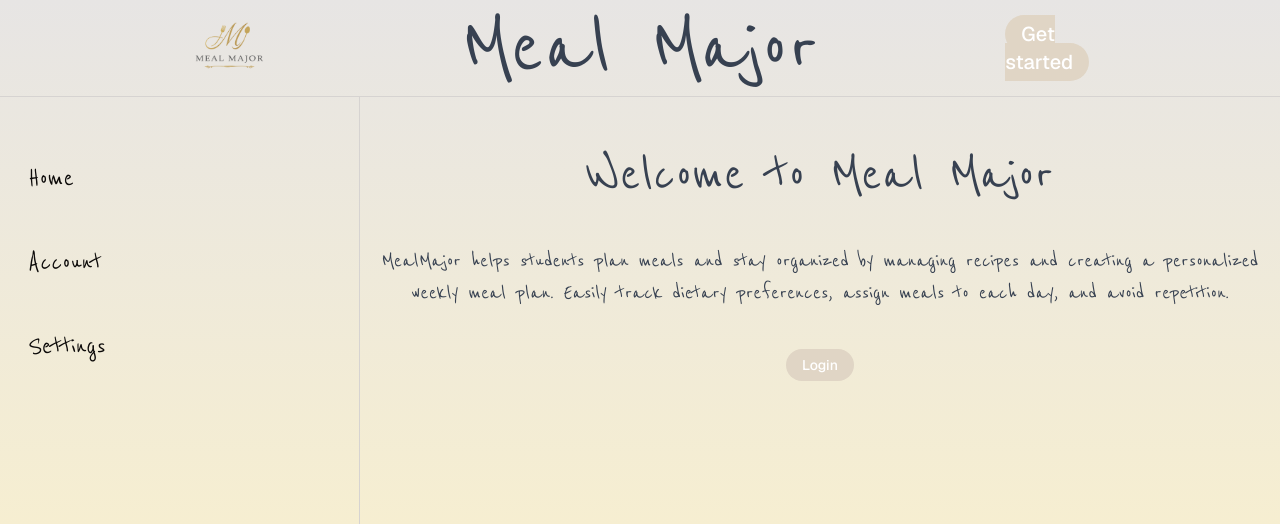
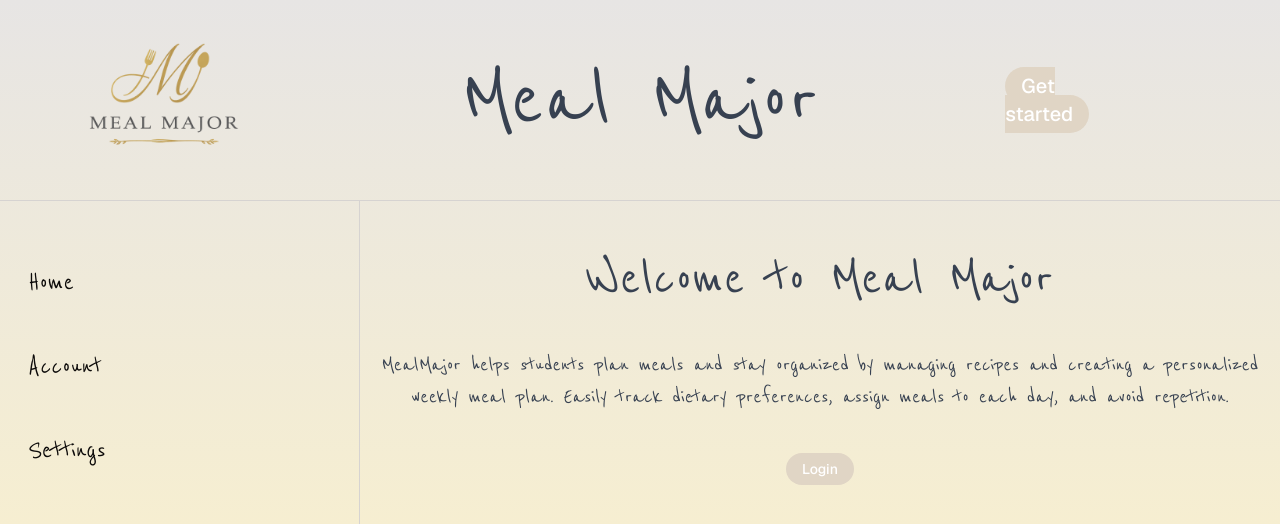
Before and after one commit to kevinjilwan/Team_Coenhagen-Soen341_Project_W26, a Next.js app: page / in a window 1280 px wide. Shown: the top 524 px of the page. Built offline with nearby package versions, Linux system fonts and the light colour scheme.

Commit message:
Adjusted logo to the left

```diff
--- a/components/ui/site-Header.tsx
+++ b/components/ui/site-Header.tsx
@@ -33,7 +33,7 @@ export default function HomePage() {
   return (
 
       <header className="grid grid-cols-3 items-center px-6 py-0 border-b border-stone-300">
-        <div className="justify-self-start px-40">
+        <div className="justify-self-start px-10">
           <Logo />
         </div>
 
```
